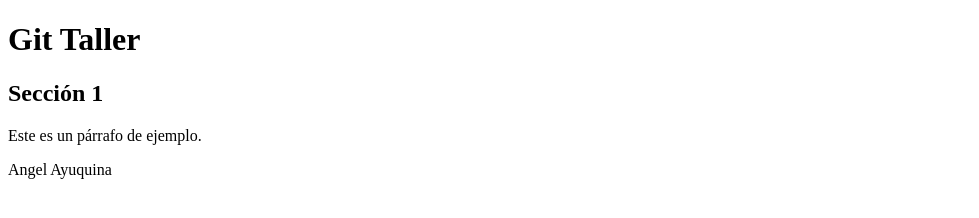
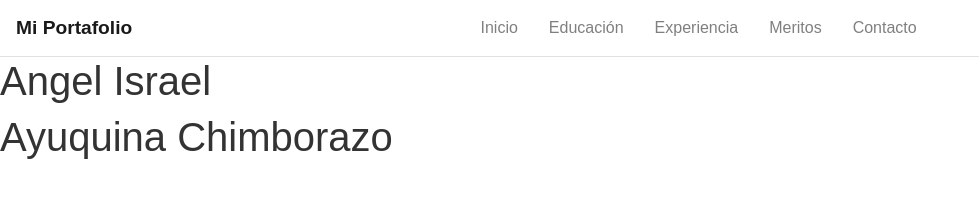
Before and after one commit to T1Angel4220/PracticaGit4A_AyuquinaAngel, a plain HTML site: page index.html in a window 1280 px wide. Shown: the whole page, without its empty margins (0-979 px from the left). Drawn offline with nearby package versions, Linux system fonts and the light colour scheme.

Commit message:
Se agregó Bootstrap al proyecto, menú e información personal

```diff
--- a/index.html
+++ b/index.html
@@ -3,25 +3,79 @@
 <head>
     <meta charset="UTF-8">
     <meta name="viewport" content="width=device-width, initial-scale=1.0">
-    <title>Practica Manejo y COnfiguración de Software</title>
-    <link rel="stylesheet" href="styles.css"> <!-- Para enlazar una hoja de estilos -->
+    <title>Portafolio Angel Ayuquina</title>
+    <link href="https://cdnjs.cloudflare.com/ajax/libs/twitter-bootstrap/4.5.2/css/bootstrap.min.css" rel="stylesheet">
+    <script src="https://cdn.jsdelivr.net/particles.js/2.0.0/particles.min.js"></script>
+    <style>
+        body {
+            font-family: Arial, sans-serif;
+            color: #333;
+        }
+        .navbar {
+            background-color: white;
+            border-bottom: 1px solid #dee2e6;
+        }
+        .navbar-brand {
+            font-weight: bold;
+            font-size: 1.2rem;
+        }
+        .nav-link {
+            font-weight: normal;
+            color: #000;
+            margin-right: 15px;
+        }
+        .nav-link:hover {
+            color: #007bff;
+        }
+    </style>
 </head>
 <body>
-    <header>
-        <h1>Git Taller</h1>
-    </header>
 
-    <main>
-        <section>
-            <h2>Sección 1</h2>
-            <p>Este es un párrafo de ejemplo.</p>
+    <!-- Navbar -->
+    <div id="particles-js"></div>
+
+    <nav class="navbar navbar-expand-lg navbar-light">
+        <a class="navbar-brand" href="#">Mi Portafolio</a>
+        <button class="navbar-toggler" type="button" data-toggle="collapse" data-target="#navbarNav" aria-controls="navbarNav" aria-expanded="false" aria-label="Toggle navigation">
+            <span class="navbar-toggler-icon"></span>
+        </button>
+        <div class="collapse navbar-collapse justify-content-center" id="navbarNav">
+            <ul class="navbar-nav">
+                <li class="nav-item">
+                    <a class="nav-link" href=".html">Inicio</a>
+                </li>
+                <li class="nav-item">
+                    <a class="nav-link" href=".html">Educación</a>
+                </li>
+                <li class="nav-item">
+                    <a class="nav-link" href=".html">Experiencia</a>
+                </li>
+                <li class="nav-item">
+                    <a class="nav-link" href=".html">Meritos</a>
+                </li>
+                <li class="nav-item">
+                    <a class="nav-link" href=".html">Contacto</a>
+                </li>
+            </ul>
+        </div>
+    </nav>
+
+
+        <section >
+            <h1>Angel Israel</h1>
+            <h1>Ayuquina Chimborazo</h1>
         </section>
     </main>
 
     <footer>
-        <p>Angel Ayuquina</p>
+        <p></p>
     </footer>
 
-    <script src="script.js"></script> <!-- Para enlazar un archivo JavaScript -->
+
+
+    <!-- Bootstrap JS, Popper.js, and jQuery -->
+    <script src="https://code.jquery.com/jquery-3.5.1.slim.min.js"></script>
+    <script src="https://cdnjs.cloudflare.com/ajax/libs/popper.js/1.16.0/umd/popper.min.js"></script>
+    <script src="https://stackpath.bootstrapcdn.com/bootstrap/4.5.2/js/bootstrap.min.js"></script>
 </body>
 </html>
```
